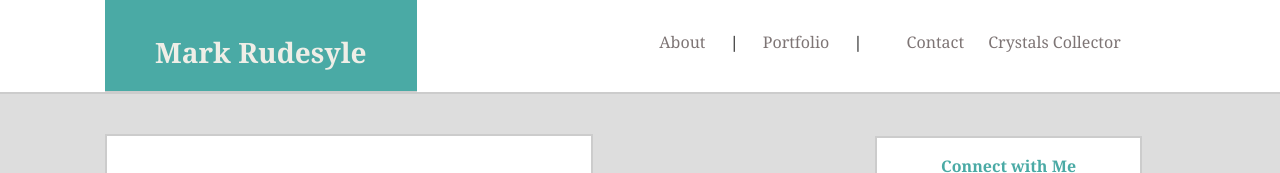
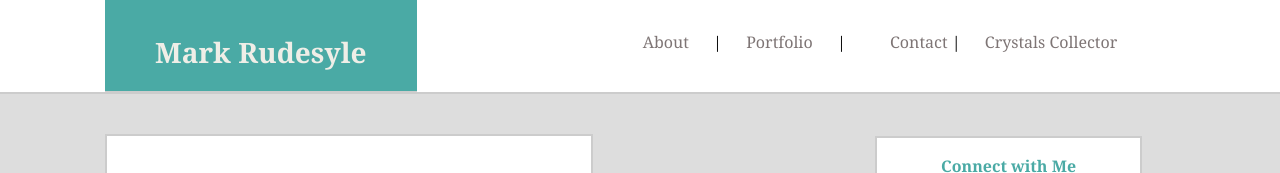
Before and after one commit to mrudesyle/Basic-Portfolio., a plain HTML site: page index.html in a window 1280 px wide. Shown: the top 173 px of the page. Drawn offline with Linux system fonts and the light colour scheme.

Commit message:
Update index.html

```diff
--- a/index.html
+++ b/index.html
@@ -21,7 +21,8 @@
                <li><a href="portfolio.html"> Portfolio</a></li>
                <li>|</li>
                <li></li><a  href="contact.html"> Contact </a></li>
-		<li></li><a  href="https://mrudesyle.github.io/week-4-game/index.html"> Crystals Collector</a></li>
+	       <li>|</li>
+	       <li><a  href="https://mrudesyle.github.io/week-4-game/index.html"> Crystals Collector</a></li>
 
             </ul>
         </nav>
```
